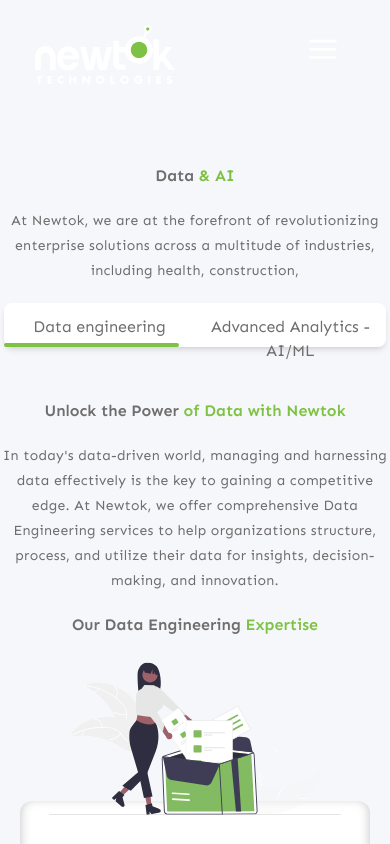
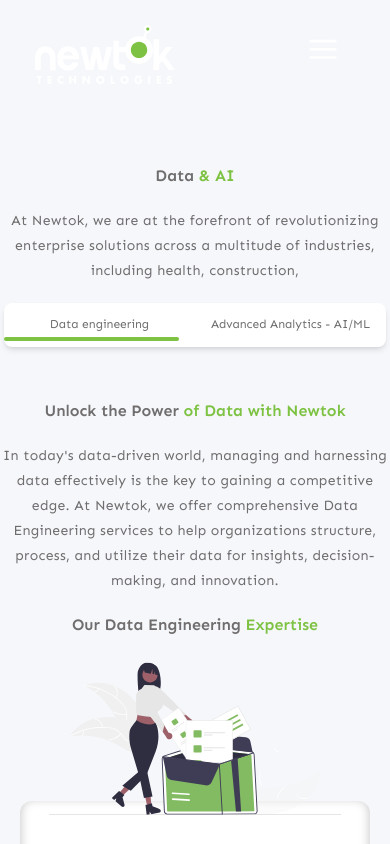
Before and after one commit to NewTokTech/NewTok, a Next.js app: page /services/data-ai in a window 390 px wide. Shown: the top 844 px of the page. Built offline with nearby package versions, Linux system fonts and the light colour scheme.

Commit message:
shibil:service btn solve

```diff
--- a/src/components/servicePage/ServiceMain.tsx
+++ b/src/components/servicePage/ServiceMain.tsx
@@ -43,7 +43,7 @@
         <div className="flex justify-center h-20 mx-1">
           <div className="lg:w-6/12 w-full sm:ms-2 sm:me-2 h-11  bg-white rounded-lg shadow-md flex items-end justify-center mb-40">
             <div className="w-6/12 h-full " onClick={changePage}>
-              <h1 className="text-secondary text-center mt-3 ">
+              <h1 className="text-secondary text-center mt-3 lg:text-[16px] text-[12px] ">
                 {props.btnOne}
               </h1>
               {pageShow == 0 && (
@@ -54,11 +54,11 @@
             </div>
 
             <div className="w-6/12 h-full" onClick={changePageSecont}>
-              <h1 className="text-secondary  text-center mt-3">
+              <h1 className="text-secondary  text-center mt-3  lg:text-[16px] text-[12px]">
                 {props.btnTwo}
               </h1>
               {pageShow == 1 && (
-                <div className="w-11/12 h-1 bg-primary rounded-xl mt-1"></div>
+                <div className="w-11/12 h-1 bg-primary rounded-xl mt-1 "></div>
               )}
             </div>
           </div>
```
